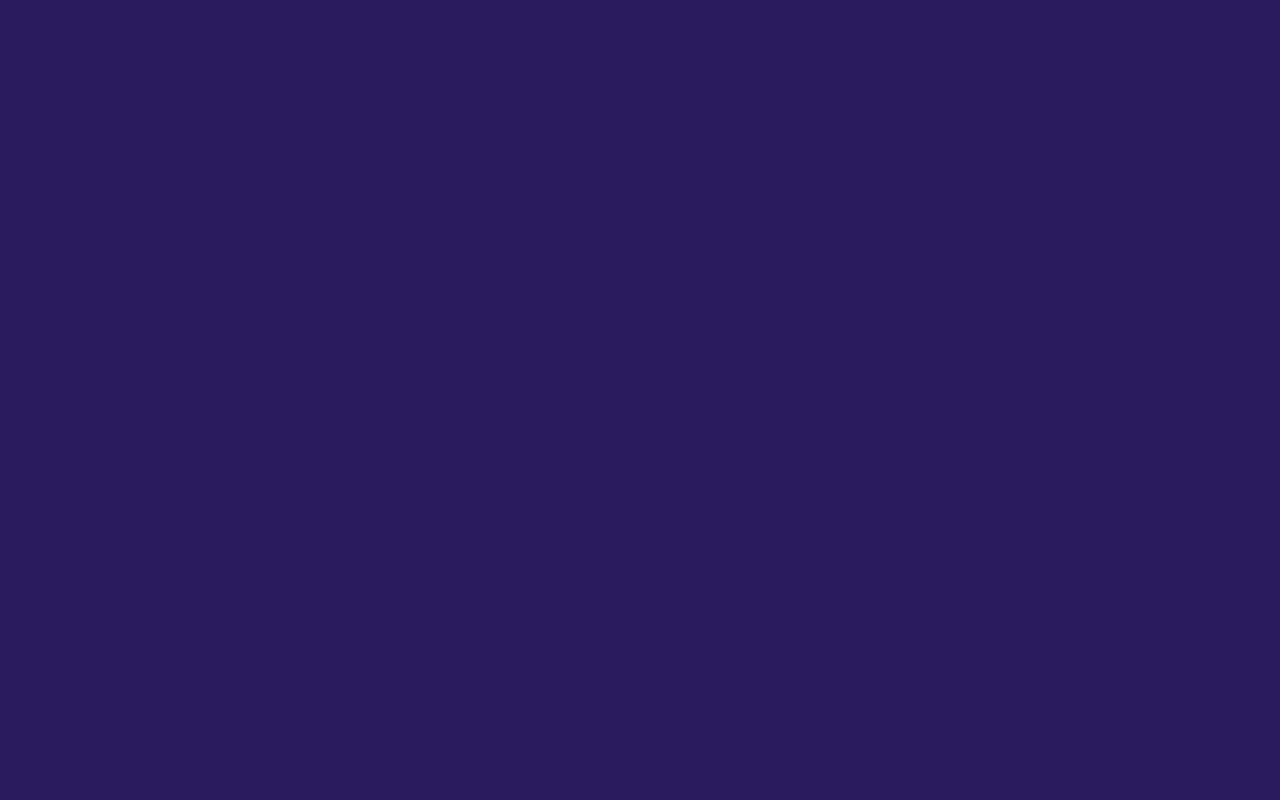
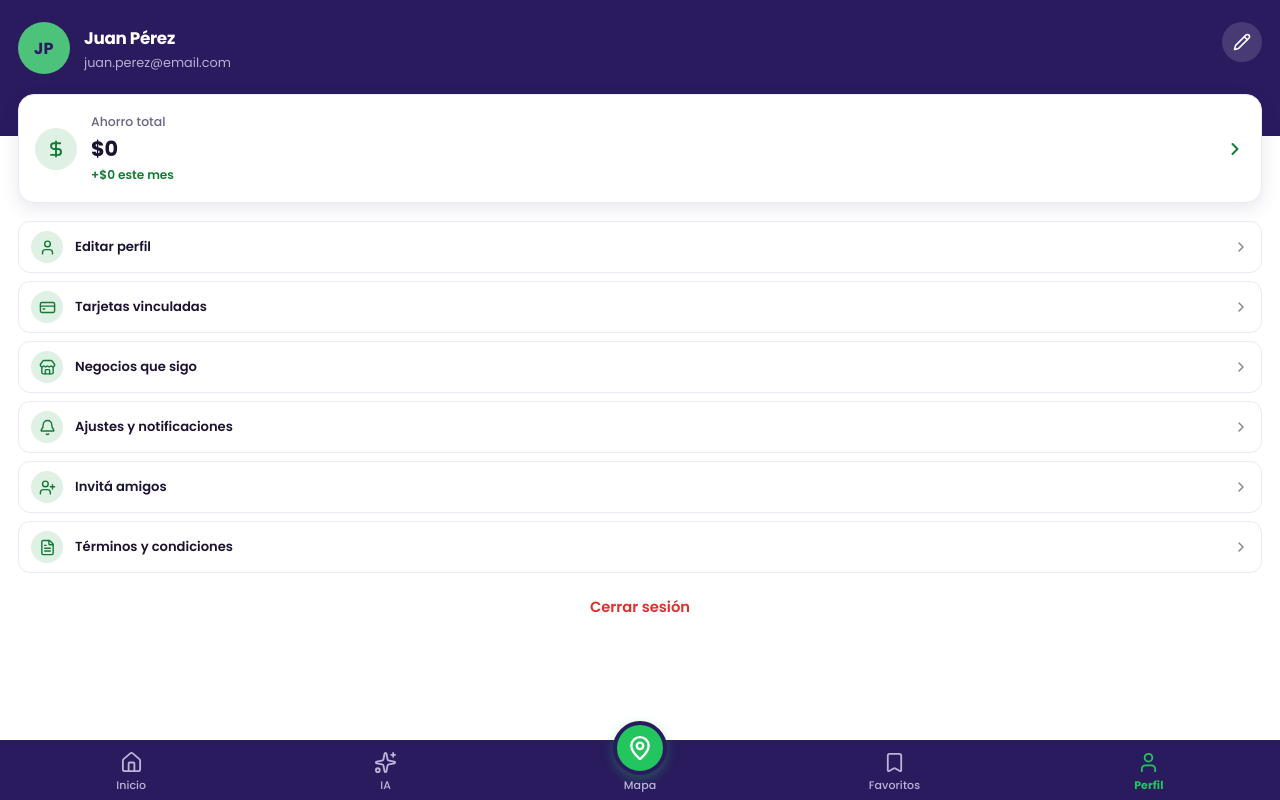
Before and after one commit to Lenny066/Sumatoria-, a React (Vite) app: page /perfil in a window 1280 px wide. Before the commit this address had no page. Built offline with nearby package versions, Linux system fonts and the light colour scheme; the HTML template or start-up script is replaced by a standard one.

Commit message:
PERFIL OK

```diff
--- a/src/App.tsx
+++ b/src/App.tsx
@@ -10,6 +10,7 @@ import Inicio from "./pages/inicio/inicio";
 import Favoritos from "./pages/favoritos/favoritos";
 import IA from "./pages/IA/IA";
 import Tarjetas from "./pages/tarjetas/tarjetas";
+import Perfil from "./pages/perfil/perfil";
 
 export default function App() {
   return (
@@ -26,6 +27,7 @@ export default function App() {
         <Route path="/favoritos" element={<Favoritos />} />
         <Route path="/ia" element={<IA />} />
         <Route path="/agregar-tarjeta" element={<Tarjetas />} />
+        <Route path="/perfil" element={<Perfil />} />
       </Routes>
     </BrowserRouter>
   );
--- a/src/components/barra.tsx
+++ b/src/components/barra.tsx
@@ -16,7 +16,7 @@ const ITEMS: ItemBarra[] = [
   { id: 'ia', etiqueta: 'IA', icono: Sparkles, ruta: '/ia' },
   { id: 'cerca', etiqueta: 'Mapa', icono: MapPin, ruta: '/mapa', central: true },
   { id: 'favoritos', etiqueta: 'Favoritos', icono: Bookmark, ruta: '/favoritos' },
-  { id: 'perfil', etiqueta: 'Perfil', icono: User, ruta: null },
+  { id: 'perfil', etiqueta: 'Perfil', icono: User, ruta: '/perfil' },
 ];
 
 export const Barra: React.FC = () => {
--- /dev/null
+++ b/src/pages/perfil/perfil.css
@@ -0,0 +1,219 @@
+.perfil {
+  display: flex;
+  flex-direction: column;
+  width: 100%;
+  height: 100vh;
+  height: 100dvh;
+  overflow: hidden;
+  background-color: #ffffff;
+  font-family: 'Poppins', system-ui, -apple-system, 'Segoe UI', sans-serif;
+  color: #1c1330;
+}
+
+.perfil__scroll {
+  flex: 1 1 auto;
+  min-height: 0;
+  overflow-y: auto;
+  overflow-x: hidden;
+  -webkit-overflow-scrolling: touch;
+  overscroll-behavior-y: contain;
+}
+
+.perfil__cabecera {
+  display: flex;
+  align-items: center;
+  gap: 14px;
+  padding: calc(22px + env(safe-area-inset-top, 0px)) 18px 62px;
+  background-color: #2a1a5e;
+}
+
+.perfil__avatar {
+  display: flex;
+  align-items: center;
+  justify-content: center;
+  flex-shrink: 0;
+  width: 52px;
+  height: 52px;
+  border-radius: 50%;
+  background-color: #4cc27a;
+  color: #2a1a5e;
+  font-size: 1rem;
+  font-weight: 700;
+  letter-spacing: 0.5px;
+}
+
+.perfil__datos {
+  flex: 1;
+  min-width: 0;
+}
+
+.perfil__nombre {
+  margin: 0;
+  font-size: 1.05rem;
+  font-weight: 700;
+  letter-spacing: -0.3px;
+  color: #ffffff;
+  overflow: hidden;
+  text-overflow: ellipsis;
+  white-space: nowrap;
+}
+
+.perfil__email {
+  margin: 3px 0 0;
+  font-size: 0.8rem;
+  font-weight: 400;
+  color: #b9afd4;
+  overflow: hidden;
+  text-overflow: ellipsis;
+  white-space: nowrap;
+}
+
+.perfil__editar {
+  display: flex;
+  align-items: center;
+  justify-content: center;
+  align-self: flex-start;
+  flex-shrink: 0;
+  width: 40px;
+  height: 40px;
+  padding: 0;
+  border: none;
+  border-radius: 50%;
+  background-color: rgba(255, 255, 255, 0.14);
+  color: #ffffff;
+  cursor: pointer;
+  transition: background-color 0.2s ease;
+}
+
+.perfil__editar:hover {
+  background-color: rgba(255, 255, 255, 0.22);
+}
+
+.perfil__cuerpo {
+  padding: 0 18px 24px;
+}
+
+.ahorro {
+  display: flex;
+  align-items: center;
+  gap: 14px;
+  width: 100%;
+  margin-top: -42px;
+  padding: 18px 16px;
+  border: 1px solid #ece8f4;
+  border-radius: 16px;
+  background-color: #ffffff;
+  box-shadow: 0 6px 18px rgba(42, 26, 94, 0.1);
+  font-family: inherit;
+  text-align: left;
+  color: inherit;
+  cursor: pointer;
+  position: relative;
+}
+
+.ahorro__icono {
+  display: flex;
+  align-items: center;
+  justify-content: center;
+  flex-shrink: 0;
+  width: 42px;
+  height: 42px;
+  border-radius: 50%;
+  background-color: #dff0e4;
+  color: #167a37;
+}
+
+.ahorro__textos {
+  display: flex;
+  flex-direction: column;
+  flex: 1;
+  min-width: 0;
+}
+
+.ahorro__etiqueta {
+  font-size: 0.78rem;
+  font-weight: 500;
+  color: #6b6480;
+}
+
+.ahorro__monto {
+  margin-top: 2px;
+  font-size: 1.3rem;
+  font-weight: 800;
+  letter-spacing: -0.3px;
+  color: #1c1330;
+}
+
+.ahorro__mes {
+  margin-top: 2px;
+  font-size: 0.76rem;
+  font-weight: 600;
+  color: #167a37;
+}
+
+.ahorro__flecha {
+  flex-shrink: 0;
+  color: #167a37;
+}
+
+.opciones {
+  display: flex;
+  flex-direction: column;
+  gap: 8px;
+  margin: 18px 0 0;
+  padding: 0;
+  list-style: none;
+}
+
+.opcion {
+  display: flex;
+  align-items: center;
+  gap: 12px;
+  width: 100%;
+  padding: 9px 12px;
+  border: 1px solid #ece8f4;
+  border-radius: 12px;
+  background-color: #ffffff;
+  font-family: inherit;
+  text-align: left;
+  color: #1c1330;
+  cursor: pointer;
+}
+
+.opcion__icono {
+  display: flex;
+  align-items: center;
+  justify-content: center;
+  flex-shrink: 0;
+  width: 32px;
+  height: 32px;
+  border-radius: 50%;
+  background-color: #dff0e4;
+  color: #167a37;
+}
+
+.opcion__etiqueta {
+  flex: 1;
+  min-width: 0;
+  font-size: 0.82rem;
+  font-weight: 600;
+}
+
+.opcion__flecha {
+  flex-shrink: 0;
+  color: #8a849a;
+}
+
+.perfil__cerrar-sesion {
+  display: block;
+  width: 100%;
+  margin-top: 14px;
+  padding: 10px;
+  border: none;
+  background: none;
+  font-family: inherit;
+  font-size: 0.92rem;
+  font-weight: 600;
+  color: #dc2f2f;
+  cursor: pointer;
+}
--- /dev/null
+++ b/src/pages/perfil/perfil.tsx
@@ -0,0 +1,96 @@
+import React from 'react';
+import {
+  Pencil,
+  DollarSign,
+  ChevronRight,
+  User,
+  CreditCard,
+  Store,
+  Bell,
+  UserPlus,
+  FileText,
+} from 'lucide-react';
+import Barra from '../../components/barra';
+import './perfil.css';
+
+const USUARIO = {
+  nombre: 'Juan Pérez',
+  email: 'juan.perez@email.com',
+  ahorroTotal: '$0',
+  ahorroMes: '+$0 este mes',
+};
+
+const OPCIONES = [
+  { id: 'editar', etiqueta: 'Editar perfil', icono: User },
+  { id: 'tarjetas', etiqueta: 'Tarjetas vinculadas', icono: CreditCard },
+  { id: 'negocios', etiqueta: 'Negocios que sigo', icono: Store },
+  { id: 'ajustes', etiqueta: 'Ajustes y notificaciones', icono: Bell },
+  { id: 'invitar', etiqueta: 'Invitá amigos', icono: UserPlus },
+  { id: 'terminos', etiqueta: 'Términos y condiciones', icono: FileText },
+];
+
+function obtenerIniciales(nombre: string): string {
+  return nombre
+    .split(' ')
+    .filter(Boolean)
+    .slice(0, 2)
+    .map((parte) => parte[0].toUpperCase())
+    .join('');
+}
+
+export default function Perfil(): React.JSX.Element {
+  return (
+    <div className="perfil">
+      <div className="perfil__scroll">
+        <header className="perfil__cabecera">
+          <span className="perfil__avatar">{obtenerIniciales(USUARIO.nombre)}</span>
+
+          <div className="perfil__datos">
+            <h1 className="perfil__nombre">{USUARIO.nombre}</h1>
+            <p className="perfil__email">{USUARIO.email}</p>
+          </div>
+
+          <button type="button" className="perfil__editar" aria-label="Editar perfil">
+            <Pencil size={18} strokeWidth={2} />
+          </button>
+        </header>
+
+        <main className="perfil__cuerpo">
+          <button type="button" className="ahorro">
+            <span className="ahorro__icono">
+              <DollarSign size={20} strokeWidth={2.3} />
+            </span>
+
+            <span className="ahorro__textos">
+              <span className="ahorro__etiqueta">Ahorro total</span>
+              <span className="ahorro__monto">{USUARIO.ahorroTotal}</span>
+              <span className="ahorro__mes">{USUARIO.ahorroMes}</span>
+            </span>
+
+            <ChevronRight className="ahorro__flecha" size={20} strokeWidth={2.4} />
+          </button>
+
+          <ul className="opciones">
+            {OPCIONES.map(({ id, etiqueta, icono: Icono }) => (
+              <li key={id}>
+                <button type="button" className="opcion">
+                  <span className="opcion__icono">
+                    <Icono size={17} strokeWidth={2} />
+                  </span>
+                  <span className="opcion__etiqueta">{etiqueta}</span>
+                  <ChevronRight className="opcion__flecha" size={16} strokeWidth={2.2} />
+                </button>
+              </li>
+            ))}
+          </ul>
+
+          <button type="button" className="perfil__cerrar-sesion">
+            Cerrar sesión
+          </button>
+        </main>
+      </div>
+
+      <Barra />
+    </div>
+  );
+}
```
